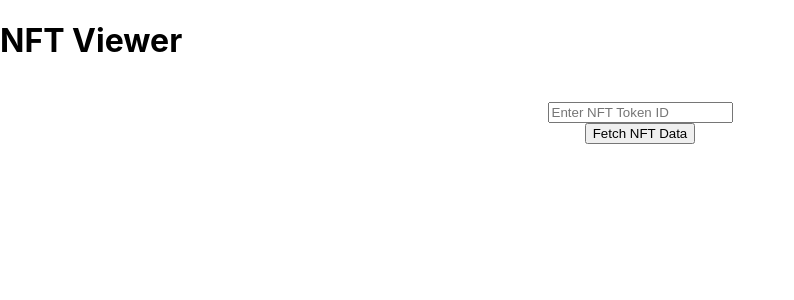
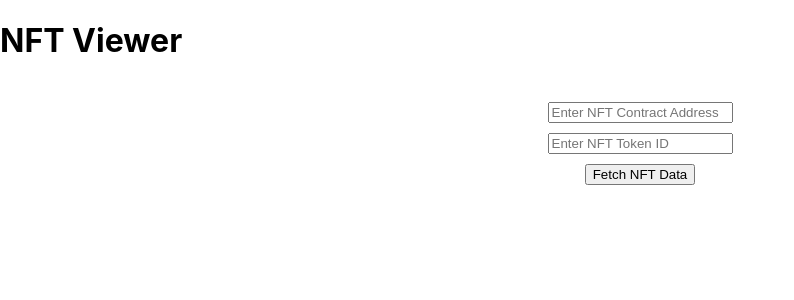
Before and after one commit to SolarpunkForest/NFTviewerapp, a React (Create React App) app: page / in a window 1280 px wide. Shown: the top 300 px of the page, without its empty margins (0-794 px from the left). Built offline with nearby package versions, Linux system fonts and the light colour scheme.

Commit message:
Updated ABI files and NFTViewer component to fetch and display hashes

```diff
--- a/src/NFTViewer.js
+++ b/src/NFTViewer.js
@@ -1,8 +1,6 @@
 import React, { useState } from 'react';
 import {
-    NFT_CONTRACT_ADDRESS,
     CO2_TOKEN_ADDRESS,
-    NFT_ABI,
     CO2_TOKEN_ABI,
     ALCHEMY_URL
 } from './config';
@@ -12,11 +10,13 @@ import Web3 from 'web3';
 const NFTViewer = () => {
     const [nftData, setNftData] = useState(null);
     const [totalSupply, setTotalSupply] = useState('');
-    const [inputValue, setInputValue] = useState('');
+    const [tokenID, setTokenID] = useState('');
+    const [contractAddress, setContractAddress] = useState('');
 
-    const fetchNFTData = async (tokenId) => {
+    const fetchNFTData = async (contractAddress, tokenId) => {
         const web3 = new Web3(ALCHEMY_URL);
-        const nftContract = new web3.eth.Contract(NFT_ABI, NFT_CONTRACT_ADDRESS);
+        const nftAbi = await fetch(`/path-to-your-abi/${contractAddress}.json`).then(res => res.json());
+        const nftContract = new web3.eth.Contract(nftAbi, contractAddress);
         const co2TokenContract = new web3.eth.Contract(CO2_TOKEN_ABI, CO2_TOKEN_ADDRESS);
 
         try {
@@ -45,23 +45,35 @@ const NFTViewer = () => {
         }
     };
 
-    const handleInputChange = (e) => {
-        setInputValue(e.target.value);
+    const handleTokenIDChange = (e) => {
+        setTokenID(e.target.value);
+    };
+
+    const handleContractAddressChange = (e) => {
+        setContractAddress(e.target.value);
     };
 
     const handleSubmit = () => {
-        fetchNFTData(inputValue);
+        fetchNFTData(contractAddress, tokenID);
     };
 
     return (
         <div className={styles.container}>
             <input
                 type="text"
-                value={inputValue}
-                onChange={handleInputChange}
+                value={contractAddress}
+                onChange={handleContractAddressChange}
+                placeholder="Enter NFT Contract Address"
+                className={styles.input}
+            />
+            <input
+                type="text"
+                value={tokenID}
+                onChange={handleTokenIDChange}
                 placeholder="Enter NFT Token ID"
+                className={styles.input}
             />
-            <button onClick={handleSubmit}>Fetch NFT Data</button>
+            <button onClick={handleSubmit} className={styles.button}>Fetch NFT Data</button>
             {nftData && (
                 <div className={styles.nftCard}>
                     <h2 className={styles.nftTitle}>{nftData.name}</h2>
```
